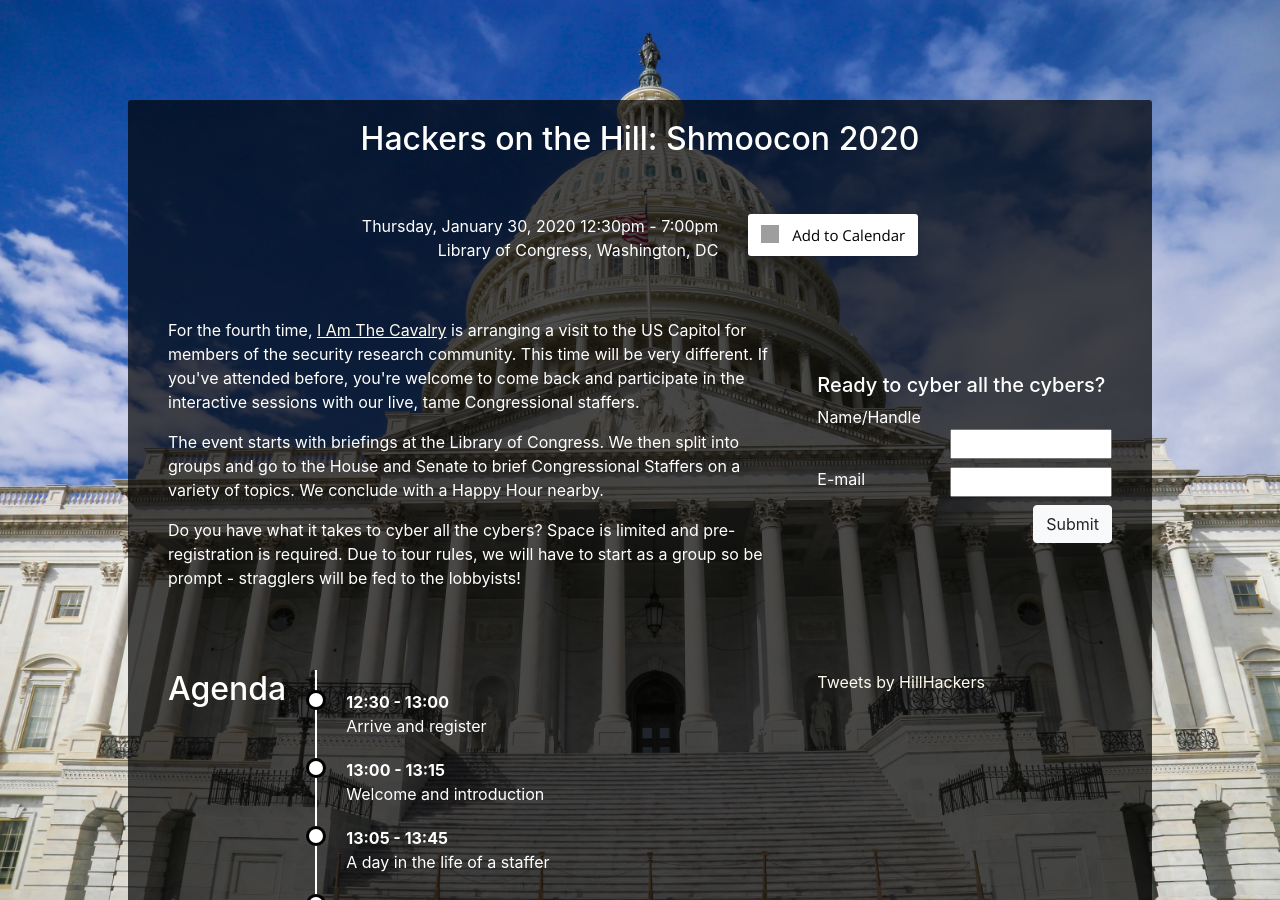
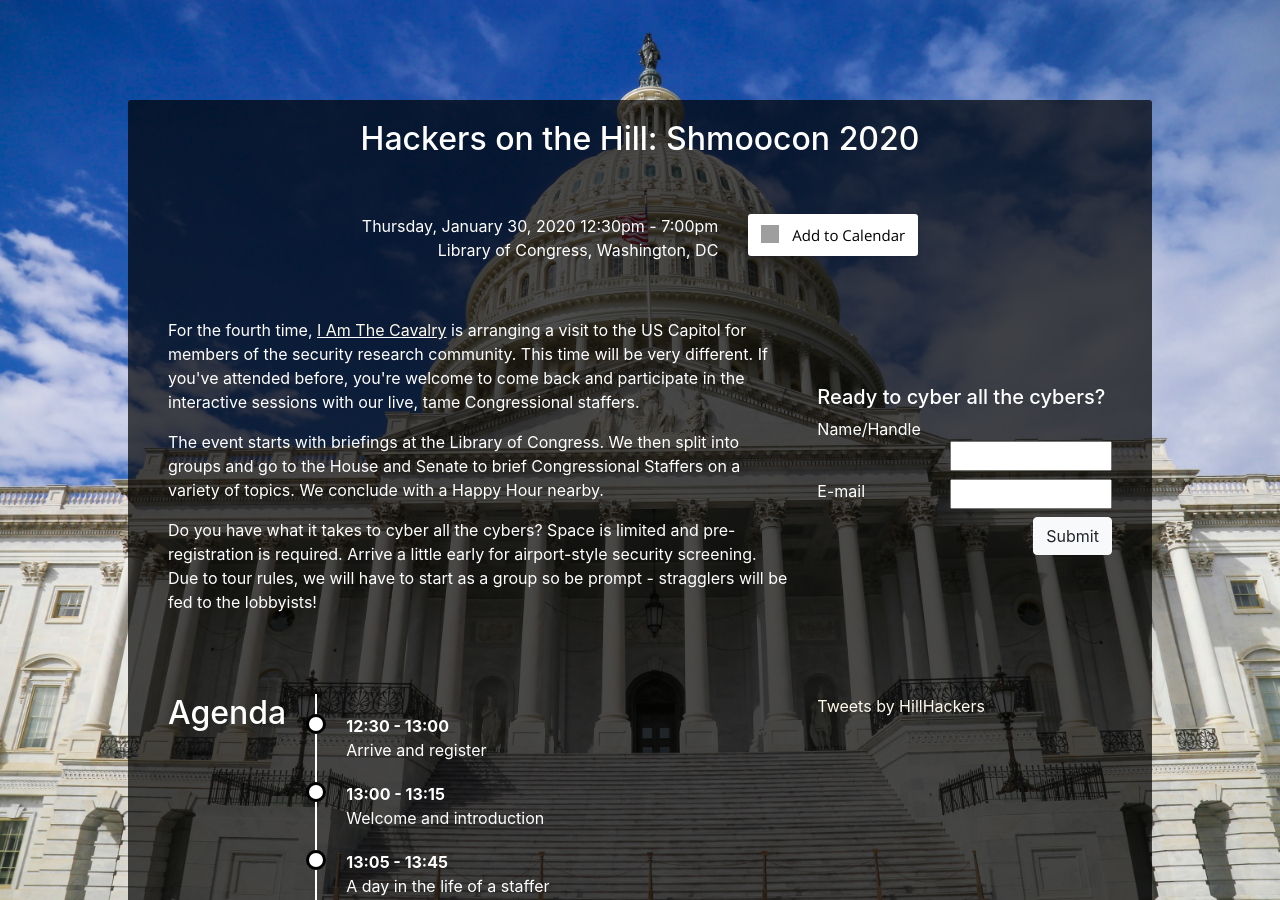
Before and after one commit to HackersOnTheHill/hackersonthehill.github.io, a Jekyll site: the page built from index.html, in a window 1280 px wide and 900 px high. Built offline with Jekyll 4.4.1, drawn with Linux system fonts in a browser that asks for light colours; nearby versions of some CDN libraries; comment, search, counter and statistics services are not loaded; grey boxes are pictures that could not be loaded.

Commit message:
Update index.html

```diff
--- a/index.html
+++ b/index.html
@@ -11,7 +11,7 @@ layout: default
   <div class="col-md-8">
     <p>For the fourth time, <u><a href="https://iatc.me">I Am The Cavalry</a></u> is arranging a visit to the US Capitol for members of the security research community. This time will be very different. If you've attended before, you're welcome to come back and participate in the interactive sessions with our live, tame Congressional staffers.</p>
     <p>The event starts with briefings at the Library of Congress. We then split into groups and go to the House and Senate to brief Congressional Staffers on a variety of topics. We conclude with a Happy Hour nearby.</p>
-    <p>Do you have what it takes to cyber all the cybers? Space is limited and pre-registration is required. Due to tour rules, we will have to start as a group so be prompt - stragglers will be fed to the lobbyists!</p>
+    <p>Do you have what it takes to cyber all the cybers? Space is limited and pre-registration is required. Arrive a little early for airport-style security screening. Due to tour rules, we will have to start as a group so be prompt - stragglers will be fed to the lobbyists!</p>
   </div>
   <div class="col-md-4 align-self-center">
     {% include registration.html %}
```
